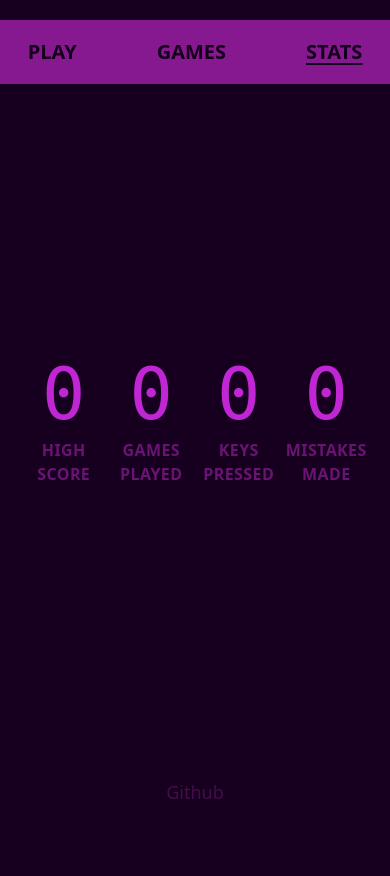
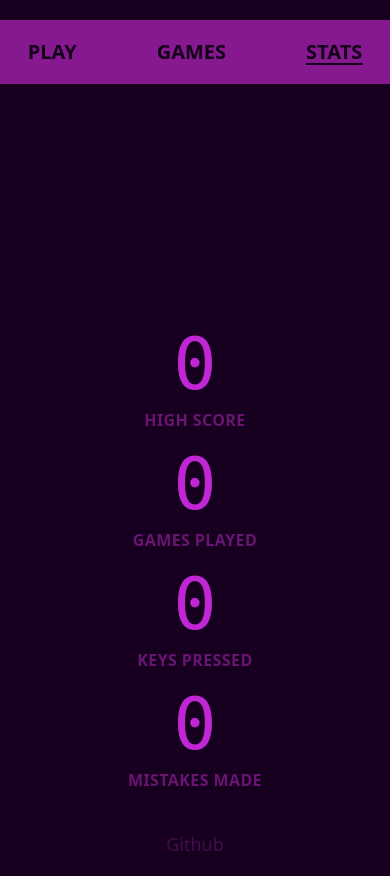
Before and after one commit to bent101/pi-game, a SvelteKit app: page /stats in a window 390 px wide. Shown: the top 876 px of the page. Before the commit the page ends 844 px from the top, so only its background shows below. Built offline with nearby package versions, Linux system fonts and the light colour scheme.

Commit message:
improved responsiveness

```diff
--- a/src/routes/games/+page.svelte
+++ b/src/routes/games/+page.svelte
@@ -37,6 +37,14 @@
 			<input type="checkbox" class="hidden" bind:checked={sorting} />
 		</label>
 	</div>
+
+	{#if sortedGames.length === 0}
+		<div class="flex flex-1 items-center justify-center">
+			<div class="text-base font-extrabold uppercase tracking-wide text-fuchsia-800">
+				No perfect games yet (0 mistakes/hints)
+			</div>
+		</div>
+	{:else}
 		<div class="mt-6 flex flex-wrap justify-center gap-4">
 			{#each sortedGames as { score, hints, mistakes, id } (id)}
 				<div animate:flip={{ duration: 300 }} class=" rounded-2xl bg-fuchsia-900/10 p-4">
@@ -50,3 +58,4 @@
 			{/each}
 		</div>
 	{/if}
+{/if}
--- a/src/routes/stats/+page.svelte
+++ b/src/routes/stats/+page.svelte
@@ -3,7 +3,7 @@
 	import LabeledNumber from "$lib/LabeledNumber.svelte";
 </script>
 
-<div class="flex h-full flex-1 items-center justify-center  ">
+<div class=" mt-56 flex flex-wrap justify-center gap-4">
 	<LabeledNumber singular="high score" plural="high score" num={$highScore} />
 	<LabeledNumber singular="game played" plural="games played" num={$gamesPlayed} />
 	<LabeledNumber singular="key pressed" plural="keys pressed" num={$keysPressed} />
```
Lines whose indentation alone changed are shown as unchanged.
